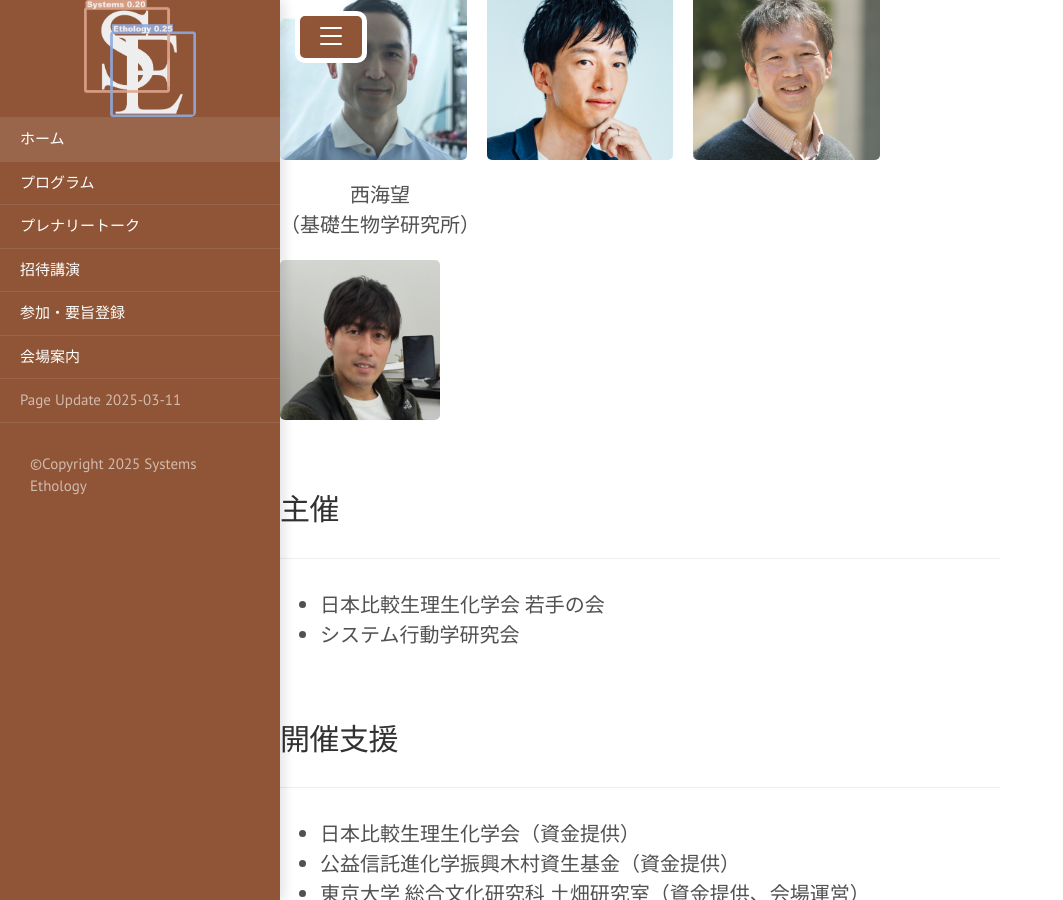
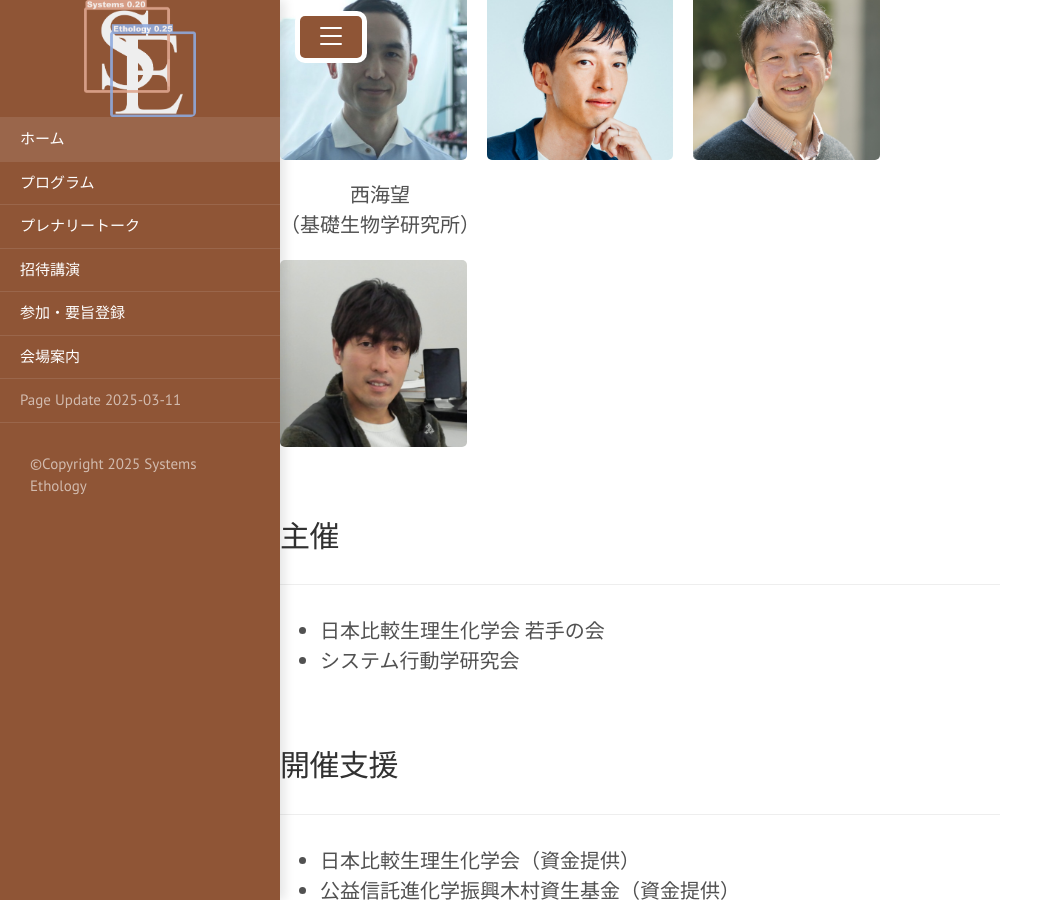
Before and after one commit to SystemsEthology/website, a Jekyll site: the page built from event_01/conference01_home.md, in a window 1280 px wide and 900 px high, scrolled down 3108 px. Shown: the whole window, without its empty margins (0-1063 px from the left). Built offline with Jekyll 4.4.1, drawn with Linux system fonts in a browser that asks for light colours.

Commit message:
Update conference01_home.md

```diff
--- a/event_01/conference01_home.md
+++ b/event_01/conference01_home.md
@@ -105,7 +105,7 @@ title: Home
 <div style="display: flex; align-items: center; gap: 20px; justify-content: flex-start;">
   <div style="text-align: center;">
       <p>西海望<br>（基礎生物学研究所）</p>
-      <img src="{{ site.baseurl }}/event_01/images/nishiumi.png" style="width:160px; height:auto; object-fit:contain;">
+      <img src="{{ site.baseurl }}/event_01/images/nishiumi.png" style="width:186.66px; height:auto; object-fit:contain;">
   </div>
 </div>
 
```
